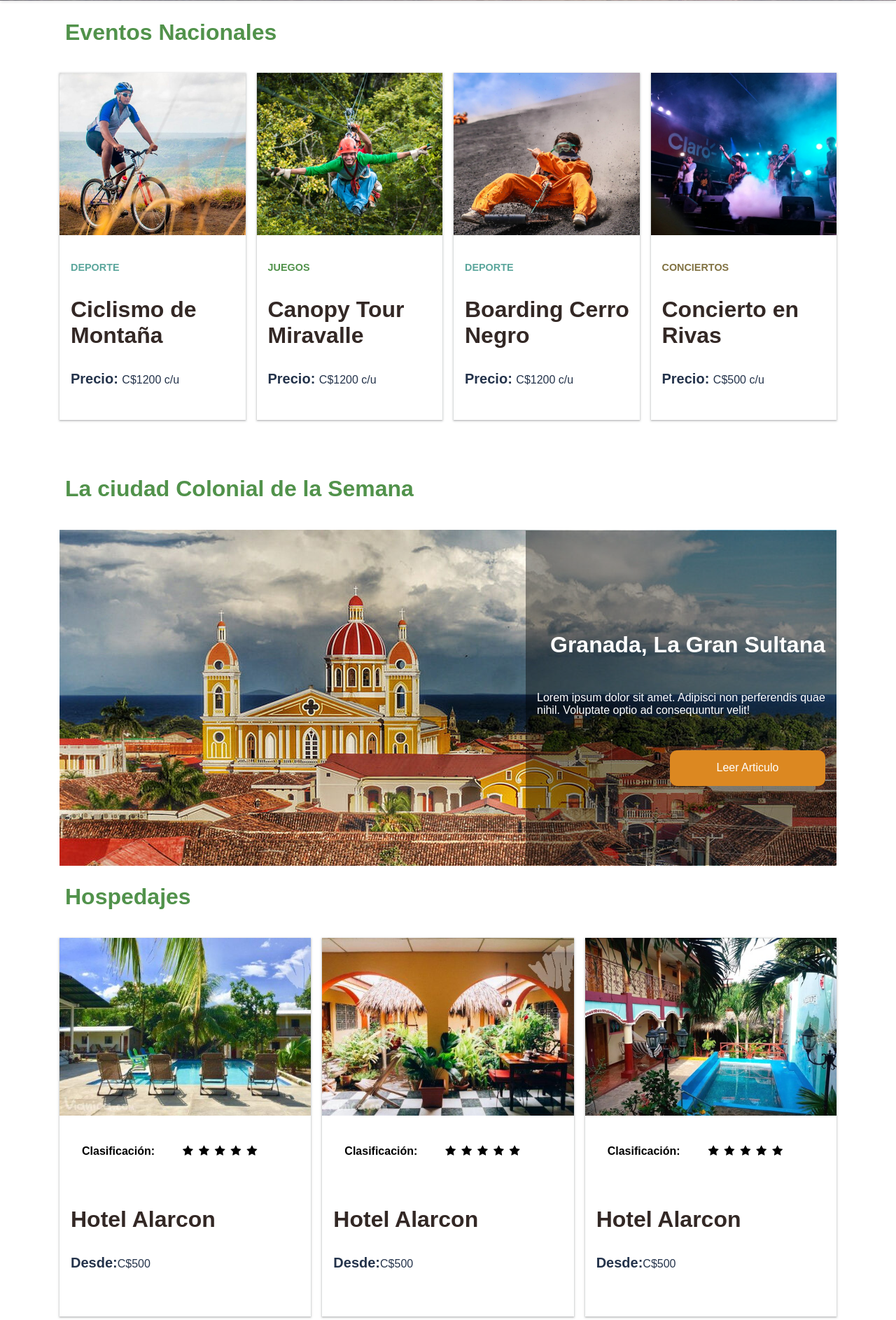
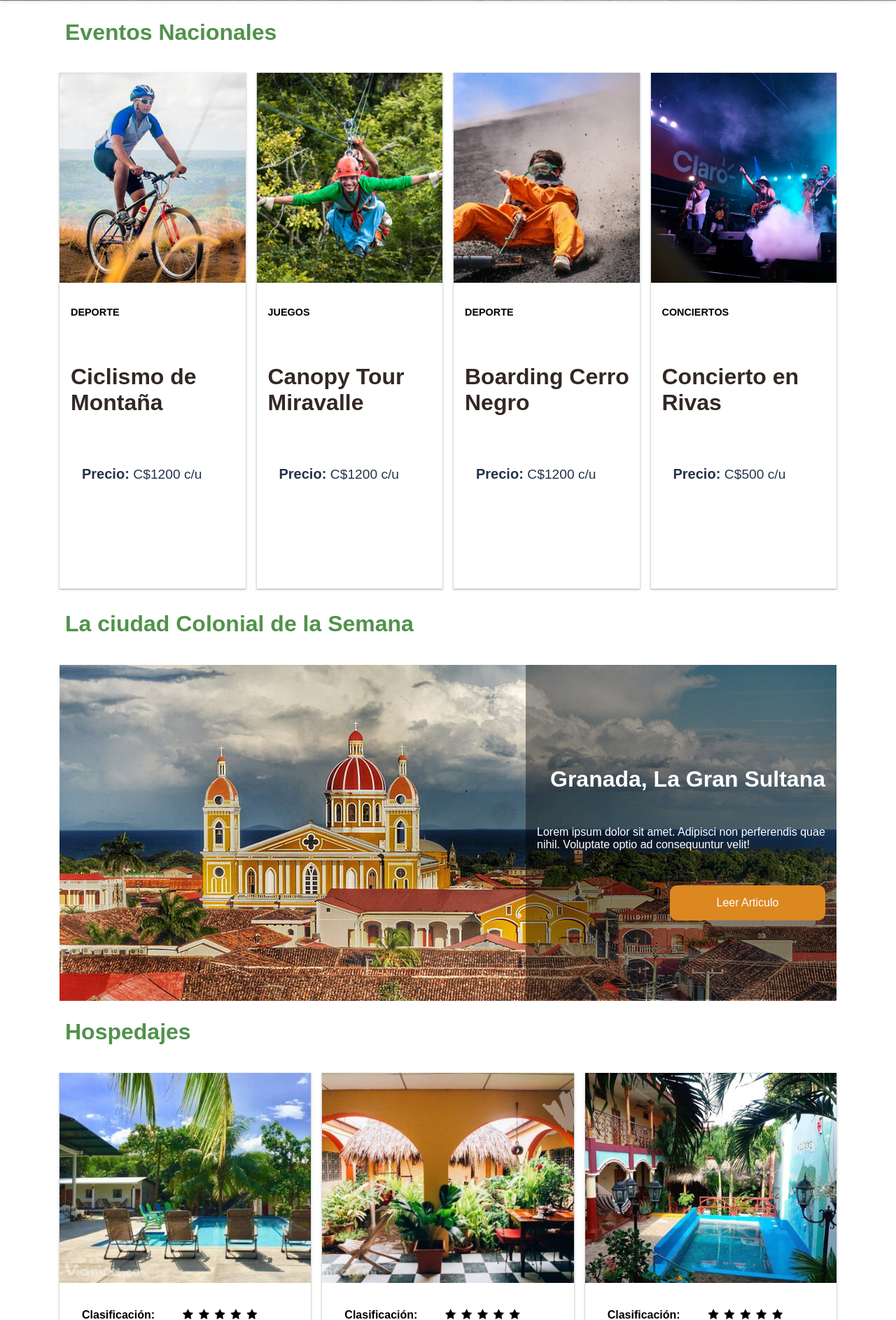
Before and after one commit to alexo2407/MVCPRACTICA, a PHP site: page / in a window 1280 px wide. Shown: the part 799-2685 px from the top of the page at 70% size. Run offline with PHP 8.4, Linux system fonts and the light colour scheme.

Commit message:
css mejorado

```diff
--- a/views/css/estilos.css
+++ b/views/css/estilos.css
@@ -457,11 +467,15 @@ form input[type="submit"]:hover {
     rgba(60, 64, 67, 0.15) 0px 1px 3px 1px;
   padding-bottom: 2rem;
   margin-bottom: 1rem;
+  height: 100%;
+  display: flex;
+  flex-direction: column;
+  margin-bottom: 1rem;
 }
 
 .card img {
   width: 100%;
-  height: 50%;
+  height: 300px;
   object-fit: cover;
   object-position: left center;
 }
@@ -475,7 +489,10 @@ form input[type="submit"]:hover {
 .info {
   padding-left: 1rem;
   padding-bottom: 2rem;
-  margin: auto;
+  margin: 0 auto;
+  display: flex;
+  flex-direction: column;
+  justify-content: space-between;
 }
 
 .info .categoria {
@@ -484,16 +501,25 @@ form input[type="submit"]:hover {
   font-weight: bold;
 }
 
-.deporte {
+.Deportes {
   color: var(--color-fuente-claro);
 }
 
-.juegos {
+.Juegos {
   color: var(--color-secundario);
 }
-.eventos {
+.Eventos {
   color: var(--color-fuente-secundaria);
 }
+
+.Noticias {
+  color: var(--color-fuente-secundaria);
+}
+
+.Turismo {
+  color: var(--color-secundario);
+}
+
 
 .info .titulo {
   font-size: 2rem;
@@ -501,8 +527,24 @@ form input[type="submit"]:hover {
   color: var(--color-fuente-grande);
 }
 
+
 .info .precio {
+  text-align: justify;
+  font-size: 0.9rem !important;
+  line-height: 2rem !important;
   color: var(--color-fuente-principla);
+  padding: 1rem;
+}
+
+@media (min-width: 560px) {
+
+  .info .precio {
+    text-align: justify;
+    font-size: 1.2rem !important;
+    line-height: 2rem !important;
+    color: var(--color-fuente-principla);
+    padding: 1rem;
+  }
 }
 
 .info .precio span {
```
Also changed, not shown: other parts of views/css/estilos.css (+32 -0 lines).
